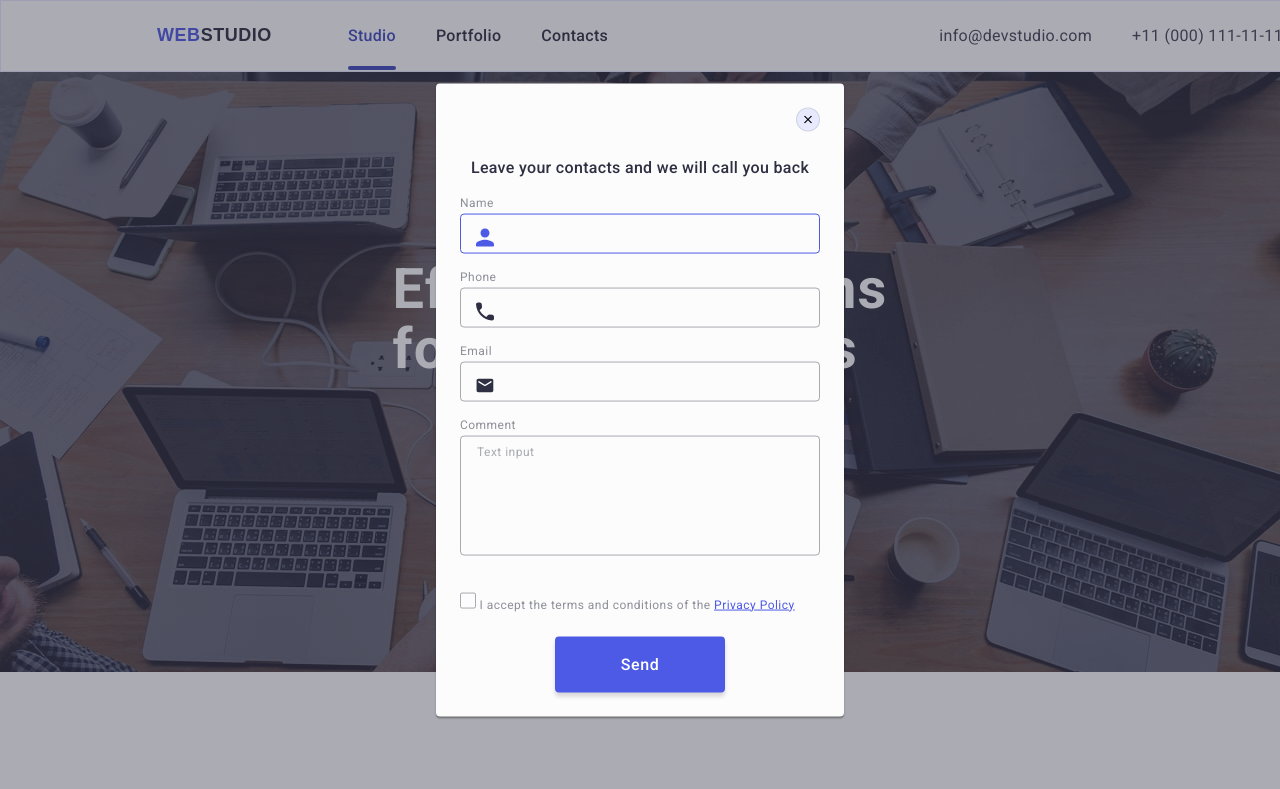
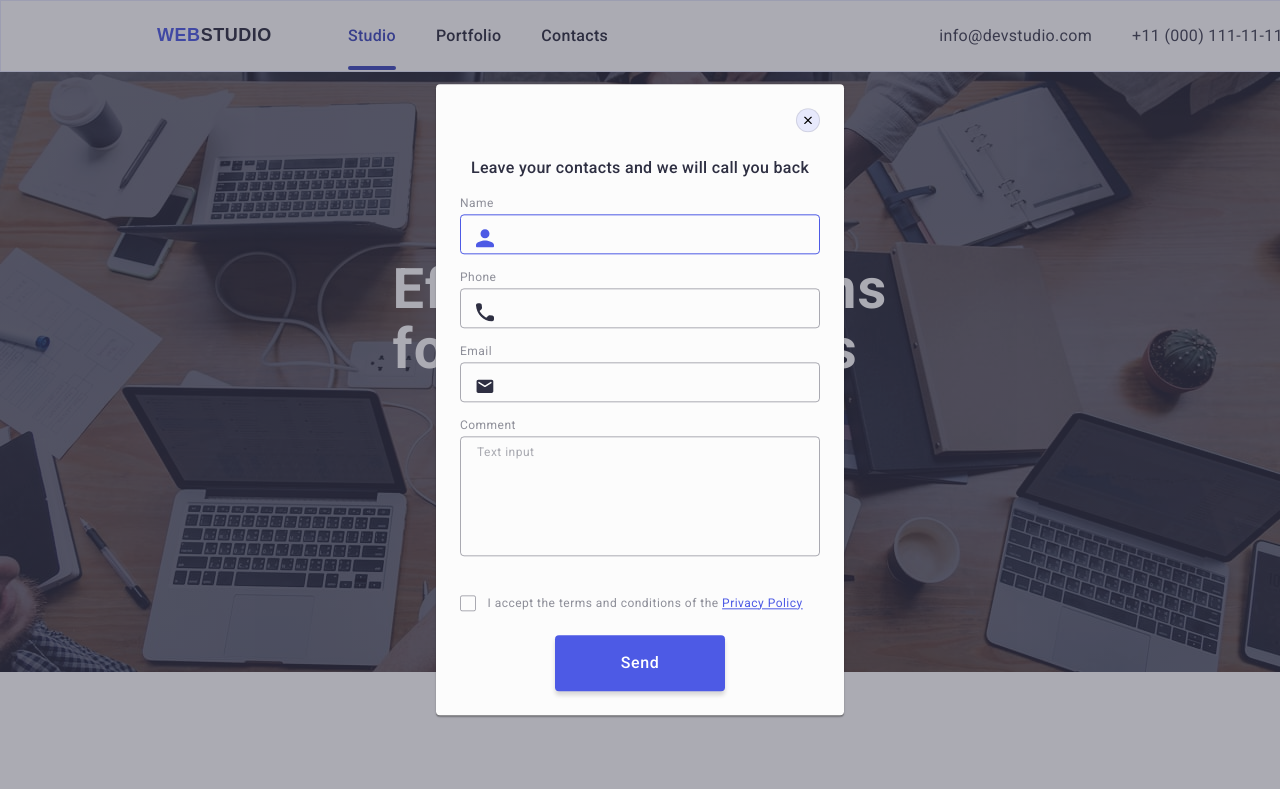
Before and after one commit to Anton111111111111111111111111111111/goit-markup-hw-05, a plain HTML site: page index.html in a window 1280 px wide. Shown: the top 789 px of the page. Drawn offline with nearby package versions, Linux system fonts and the light colour scheme; a web font is replaced by a local one.

Commit message:
commit message

```diff
--- a/css/styles.css
+++ b/css/styles.css
@@ -625,7 +625,7 @@ p {
     position: relative;
 }
 
-.main-form svg {
+.main-form .input-icon {
     position: absolute;
     top: 50%;
     left: 16px;
@@ -707,18 +707,14 @@ textarea::placeholder {
 
 .checkbox-icon {
     position: absolute;
-    top: 0;
+    top: 4px;
     left: 0;
+    width: 16px;
+    height: 16px;
     transition: fill 250ms cubic-bezier(0.4, 0, 0.2, 1);
 }
 
-.checkbox:checked + .checkbox-label .accept-span{
-    background-color: #404bbf;
-    border: none;
-    fill: #f4f4fd;
-}
-
-.checkbox-icon:checked {
+.checkbox:checked + .checkbox-label .accept-span .checkbox-icon{
     background-color: #404bbf;
     border: none;
     fill: #f4f4fd;
@@ -746,6 +742,8 @@ textarea::placeholder {
     align-items: center;
     justify-content: center;
     fill: transparent;
+    margin-right: 8px;
+    vertical-align: middle;
 }
 
 .accept-link {
```
Also changed, not shown: index.html (+2 -1 lines).
